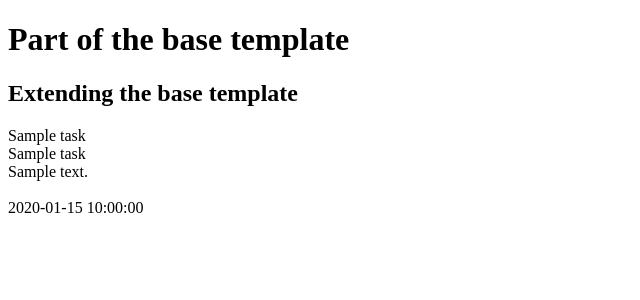
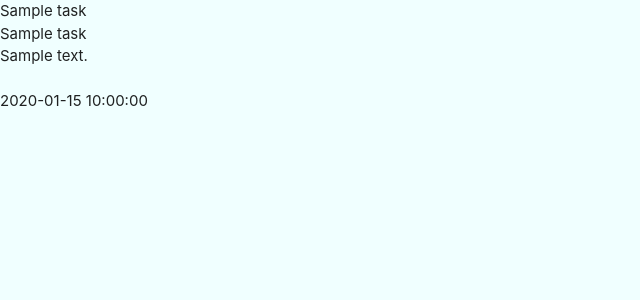
Before and after one commit to yigitaksoy/Flask-Task-Manager, a Flask app: page / in a window 1280 px wide. Shown: the top 300 px of the page, without its empty margins (0-640 px from the left). Run offline with Flask 2, Linux system fonts and the light colour scheme; a database or web service that is not in the repository returns one stand-in record (values such as "Sample title"); some libraries are stand-ins or nearby versions.

Commit message:
Add materialize and Static files

```diff
--- /dev/null
+++ b/static/css/style.css
@@ -0,0 +1,3 @@
+body {
+    background: azure;
+}
--- a/templates/base.html
+++ b/templates/base.html
@@ -2,14 +2,25 @@
 <html lang="en">
 <head>
     <meta charset="UTF-8">
-    <meta name="viewport"
-          content="width=device-width, user-scalable=no, initial-scale=1.0, maximum-scale=1.0, minimum-scale=1.0">
-    <meta http-equiv="X-UA-Compatible" content="ie=edge">
-    <title>Document</title>
+    <meta name="viewport" content="width=device-width, initial-scale=1.0">
+    <link rel="stylesheet" href="https://cdnjs.cloudflare.com/ajax/libs/font-awesome/5.13.1/css/all.min.css"
+        integrity="sha512-xA6Hp6oezhjd6LiLZynuukm80f8BoZ3OpcEYaqKoCV3HKQDrYjDE1Gu8ocxgxoXmwmSzM4iqPvCsOkQNiu41GA==" crossorigin="anonymous" type="text/css">
+    <link rel="stylesheet" href="https://cdnjs.cloudflare.com/ajax/libs/materialize/1.0.0/css/materialize.min.css" type="text/css">
+    <link rel="stylesheet" href="{{ url_for('static', filename='css/style.css') }}" type="text/css">
+    {% block styles %}
+    {% endblock %}
+    <title>Task Manager</title>
 </head>
 <body>
-    <h1>Part of the base template</h1>
+
     {% block content %}
+    {% endblock %}
+
+    <script src="https://code.jquery.com/jquery-3.5.1.min.js"
+        integrity="sha256-9/aliU8dGd2tb6OSsuzixeV4y/faTqgFtohetphbbj0=" crossorigin="anonymous"></script>
+    <script src="https://cdnjs.cloudflare.com/ajax/libs/materialize/1.0.0/js/materialize.min.js"></script>
+    <script src="{{ url_for('static', filename='js/script.js') }}"></script>
+    {% block scripts %}
     {% endblock %}
 </body>
 </html>
--- a/templates/tasks.html
+++ b/templates/tasks.html
@@ -1,7 +1,7 @@
 {% extends "base.html" %}
 {% block content %}
 
-    <h2> Extending the base template</h2>
+
 
     {% for task in tasks %}
         {{ task.task_name }}<br>
```
Also changed, not shown: static/js/script.js (added).
